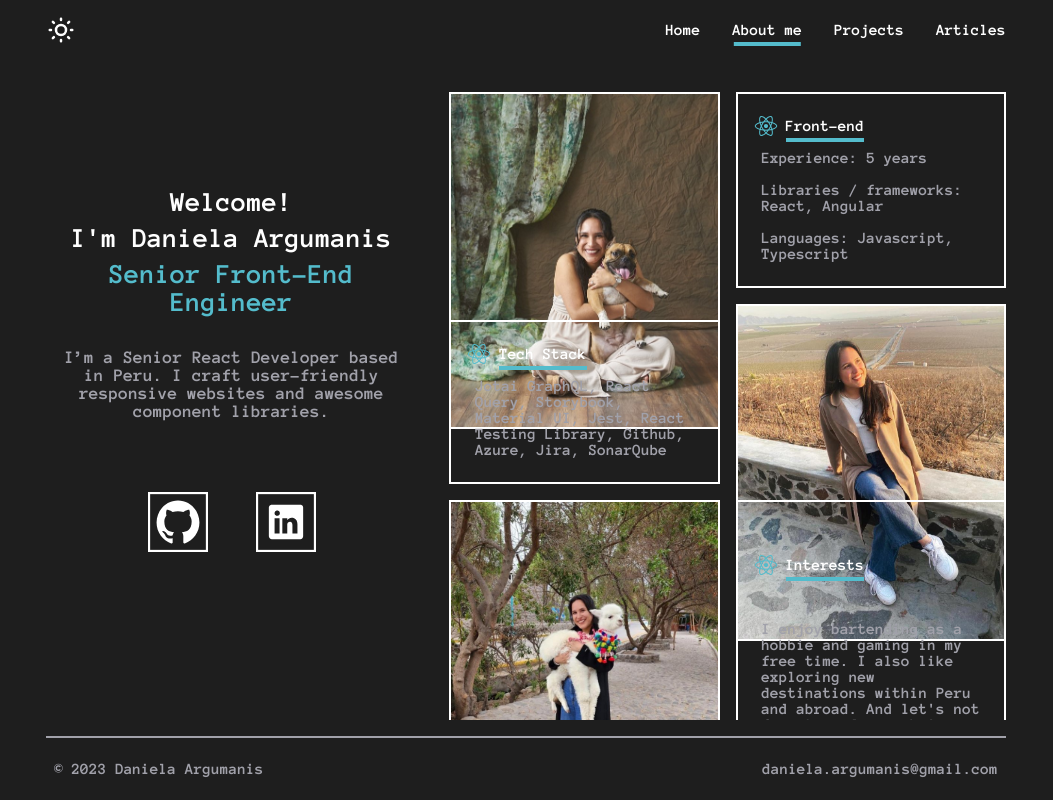
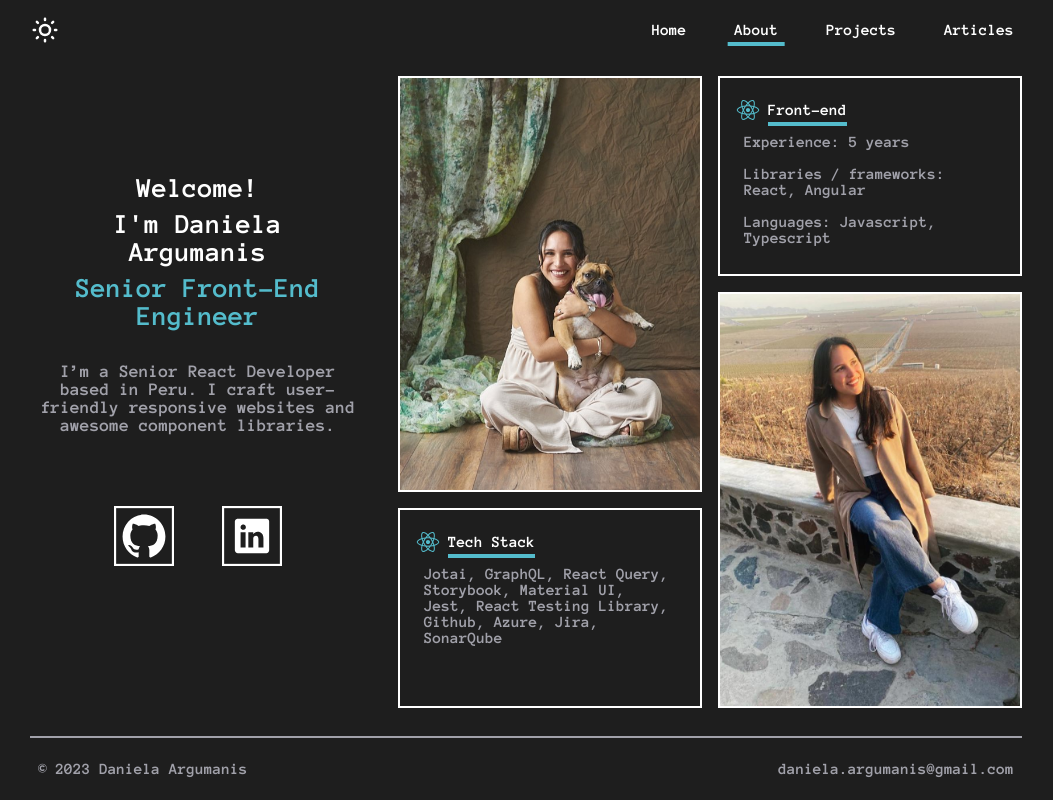
Before and after one commit to DanielaArgumanis/daniela-argumanis-portfolio, a React (Create React App) app: page /about-me in a window 1280 px wide. Shown: the whole page, without its empty margins (114-1167 px from the left). Built offline with nearby package versions, Linux system fonts and the light colour scheme.

Commit message:
💄 UI:  Improve about me styles

```diff
--- a/src/common/Constants/routes.ts
+++ b/src/common/Constants/routes.ts
@@ -5,7 +5,7 @@ export const routes = [
     href: '/',
   },
   {
-    title: 'About me',
+    title: 'About',
     order: 1,
     href: '/about-me',
   },
--- a/src/common/Theme/Breakpoints.ts
+++ b/src/common/Theme/Breakpoints.ts
@@ -3,7 +3,7 @@ import { Breakpoint, BreakpointsType } from "./Theme.types";
 const breakpointValues = {
   mobileS: 320,
   mobileL: 426,
-  tabletS: 550,
+  tabletS: 600,
   tablet: 768,
   laptopS: 1024,
   laptopXL: 2560,
--- a/src/common/Theme/Palette.ts
+++ b/src/common/Theme/Palette.ts
@@ -13,7 +13,7 @@ export const palette: Record<'light' | 'dark', PaletteType> = {
     accents: accentColors[0],
   },
   light: {
-    background: '#fff',
+    background: '#EBEAF1',
     disabled: '#b5b3b3',
     contrastText: '#141618',
     text: '#60646C',
--- a/src/common/components/Navbar/Navbar.styles.tsx
+++ b/src/common/components/Navbar/Navbar.styles.tsx
@@ -46,8 +46,8 @@ export const NavbarSection = styled('div')`
   display: flex;
   gap: ${(props) => props.theme.spacing(4)};
 
-  ${(props) => props.theme.breakpoints.down(Breakpoint.mobileL)} {
-    gap: ${(props) => props.theme.spacing(2)};
+  ${(props) => props.theme.breakpoints.down(Breakpoint.tablet)} {
+    gap: ${(props) => props.theme.spacing(1)};
   }
 
   svg {
@@ -64,6 +64,11 @@ export const NavbarSection = styled('div')`
       .moon-star2 {
         animation: ${animateMoon} 1s linear infinite reverse;
       }
+    }
+
+    ${(props) => props.theme.breakpoints.down(Breakpoint.mobileL)} {
+      height: 24px;
+      width: 24px;
     }
   }
 `;
@@ -97,22 +102,3 @@ export const NavbarButton = styled(NavLink)<{ order: number }>`
     background-color: ${(props) => props.theme.palette.accents};
   }
 `;
-
-export const ThemeButton = styled('img')<{ colorTheme: string }>`
-  height: 30px;
-  width: 30px;
-
-  :hover {
-    cursor: pointer;
-    animation: ${rotateSun} 1s linear infinite;
-  }
-
-  .moon-star {
-    fill: green;
-  }
-
-  ${(props) => props.theme.breakpoints.down(Breakpoint.mobileL)} {
-    height: 24px;
-    width: 24px;
-  }
-`;
--- a/src/common/components/Navbar/Navbar.tsx
+++ b/src/common/components/Navbar/Navbar.tsx
@@ -5,13 +5,9 @@ import { routes } from '../../Constants/routes';
 import SunIcon from '../../Icons/SunIcon';
 
 // @Styles
-import {
-  PortfolioNavbar,
-  NavbarSection,
-  ThemeButton,
-  NavbarButton,
-} from './Navbar.styles';
+import { PortfolioNavbar, NavbarSection, NavbarButton } from './Navbar.styles';
 import MoonIcon from '../../Icons/MoonIcon';
+import Typography from '../Typography/Typography';
 
 type NavbarProps = {
   colorTheme: 'light' | 'dark';
@@ -31,7 +27,7 @@ const Navbar = ({ colorTheme, setColorTheme }: NavbarProps) => {
       <NavbarSection>
         {routes.map((section) => (
           <NavbarButton order={section.order} to={section.href}>
-            {section.title}
+            <Typography variant="label">{section.title}</Typography>
           </NavbarButton>
         ))}
       </NavbarSection>
--- a/src/components/AboutMe/AboutMe.styles.tsx
+++ b/src/components/AboutMe/AboutMe.styles.tsx
@@ -2,19 +2,19 @@ import styled from "@emotion/styled";
 import { Breakpoint } from '../../common/Theme/Theme.types';
 
 export const AboutMeContainer = styled('div')`
+  height: fit-content;
   display: grid;
   gap: ${(props) => props.theme.spacing(2)};
+  grid-template-columns: 1fr 1fr;
+  grid-template-rows: 200px 200px 200px 250px auto;
   grid-template-areas:
     'image1 text1'
     'image1 image2'
     'text2 image2'
     'image3 text3'
     'text4 text4';
-  grid-template-columns: 1fr 1fr;
-  grid-template-rows: 1fr 1fr 1fr 1fr 1fr;
 
   > div {
-    display: grid;
     :nth-of-type(1) {
       grid-area: image1;
     }
@@ -38,10 +38,26 @@ export const AboutMeContainer = styled('div')`
     }
   }
 
-  ${(props) => props.theme.breakpoints.down(Breakpoint.mobileL)} {
+  ${(props) =>
+    props.theme.breakpoints.between(Breakpoint.tablet, Breakpoint.laptopS)} {
+    grid-template-rows: 200px 200px 200px 250px auto;
+  }
+
+  ${(props) =>
+    props.theme.breakpoints.between(Breakpoint.tabletS, Breakpoint.tablet)} {
     grid-template-areas:
       'image1 text1'
+      'image1 image2'
       'text2 image2'
+      'image3 text3'
+      'text4 text4';
+    grid-template-rows: auto auto auto 220px auto;
+  }
+
+  ${(props) => props.theme.breakpoints.down(Breakpoint.tabletS)} {
+    grid-template-areas:
+      'text1 text2'
+      'image1 image2'
       'image3 text3'
       'text4 text4';
     grid-template-rows: auto auto auto auto;
@@ -52,6 +68,7 @@ export const AboutMeImg = styled('img')`
   width: 100%;
   height: 100%;
   object-fit: cover;
+  overflow-y: hidden;
   border: solid 2px ${(props) => props.theme.palette.white};
 `;
 
@@ -68,7 +85,7 @@ export const AboutMeCardContainer = styled('div')`
     fill: ${(props) => props.theme.palette.accents};
   }
 
-  ${(props) => props.theme.breakpoints.down(Breakpoint.mobileS)} {
+  ${(props) => props.theme.breakpoints.down(Breakpoint.tabletS)} {
     padding: ${(props) => props.theme.spacing(1)};
   }
 `;
--- a/src/components/AboutMe/AboutMe.tsx
+++ b/src/components/AboutMe/AboutMe.tsx
@@ -25,7 +25,7 @@ const AboutMe = () => {
       </div>
       <AboutMeCard
         icon={<ReactIcon />}
-        description="Jotai GraphQL, React Query, Storybook, Material UI, Jest, React Testing Library, Github, Azure, Jira, SonarQube"
+        description="Jotai, GraphQL, React Query, Storybook, Material UI, Jest, React Testing Library, Github, Azure, Jira, SonarQube"
         title="Tech Stack"
       />
       <div>
--- a/src/components/Layout.styles.tsx
+++ b/src/components/Layout.styles.tsx
@@ -11,28 +11,33 @@ export const PortfolioLayout = styled('div')`
   display: flex;
   justify-content: center;
   background-color: ${(props) => props.theme.palette.background};
+  height: 100vh;
+  width: 100vw;
+  margin: 0;
+  padding: 0;
 `;
 
 export const PortfolioContainer = styled('div')`
   max-width: 1024px;
   width: 100%;
+  height: 100%;
   position: relative;
   display: flex;
   flex-direction: column;
-  padding: 0 ${(props) => props.theme.spacing(4)};
-  min-height: 100vh;
+  padding: 0 ${(props) => props.theme.spacing(2)};
 `;
 
 export const PortfolioBody = styled('div')<{ isHome: boolean }>`
-  display: ${(props) => (props.isHome ? 'flex' : 'grid')};
-  grid-template-columns: 2fr 3fr;
+  display: flex;
   gap: ${(props) => props.theme.spacing(4)};
   height: ${(props) =>
-    `calc(100vh - ${props.theme.sizing.navbar} - ${props.theme.sizing.footer})`};
+    `calc(100% - ${props.theme.sizing.navbar} - ${props.theme.sizing.footer})`};
   padding: ${(props) => `${props.theme.spacing(2)} 0`};
 
-  ${(props) => props.theme.breakpoints.down(Breakpoint.tablet)} {
-    display: flex;
+  ${(props) =>
+    props.theme.breakpoints.between(Breakpoint.mobileL, Breakpoint.tablet)} {
+    padding: ${(props) =>
+      `${props.theme.spacing(2)} ${props.theme.spacing(2)}`};
   }
 `;
 
@@ -40,11 +45,19 @@ export const HomeNavBody = styled('div')`
   display: flex;
   text-align: left;
   overflow-y: scroll;
-  padding: ${(props) => `${props.theme.spacing(2)} 0`};
+  height: 100%;
+  width: 65%;
+
+  ${(props) => props.theme.breakpoints.down(Breakpoint.tablet)} {
+    width: 100%;
+  }
 `;
 
 export const PortfolioHomeContainer = styled.div<{ isHome: boolean }>`
+  width: 35%;
   ${(props) => props.theme.breakpoints.down(Breakpoint.tablet)} {
     display: ${(props) => (props.isHome ? 'flex' : 'none')};
+    height: 100%;
+    width: 100%;
   }
 `;
```
